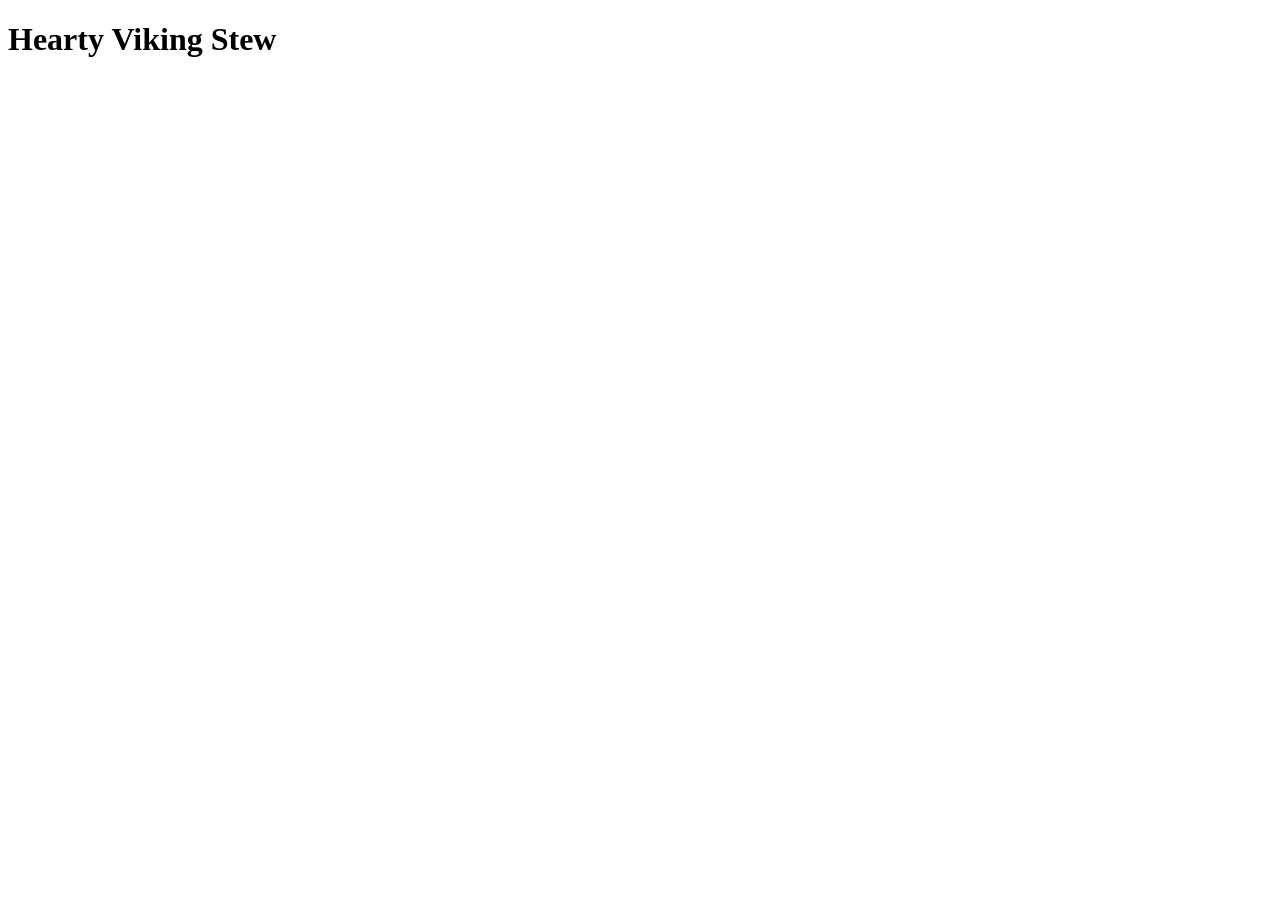
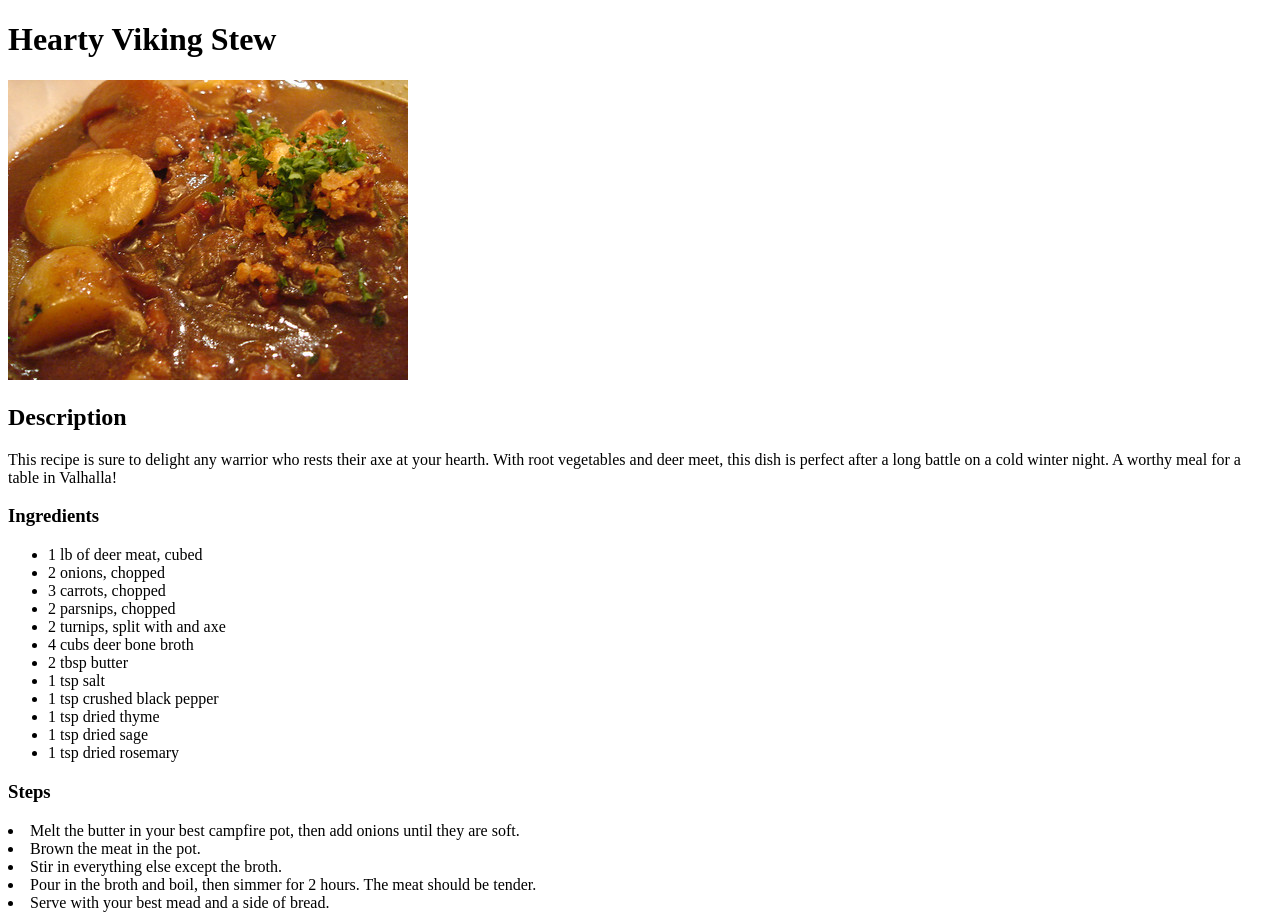
Before and after one commit to j-da3mon/odin-recipes, a plain HTML site: page recipes/viking-stew.html in a window 1280 px wide. Before the commit the page ends 800 px from the top, so only its background shows below. Drawn offline with Linux system fonts and the light colour scheme.

Commit message:
add img directory and update viking stew recipe

```diff
--- a/recipes/viking-stew.html
+++ b/recipes/viking-stew.html
@@ -8,6 +8,32 @@
 
 <body>
     <h1>Hearty Viking Stew</h1>
+    <img src="../img/stew.jpg" alt="close up image of hearty viking stew" height="300" width="400">
+    <h2>Description</h2>
+        <p>This recipe is sure to delight any warrior who rests their axe at your hearth. With root vegetables and deer meet, this dish is perfect after a long battle on a cold winter night. A worthy meal for a table in Valhalla!</p>
+    <h3>Ingredients</h3>
+        <ul>
+            <li>1 lb of deer meat, cubed</li>
+            <li>2 onions, chopped</li>
+            <li>3 carrots, chopped</li>
+            <li>2 parsnips, chopped</li>
+            <li>2 turnips, split with and axe</li>
+            <li>4 cubs deer bone broth</li>
+            <li>2 tbsp butter</li>
+            <li>1 tsp salt</li>
+            <li>1 tsp crushed black pepper</li>
+            <li>1 tsp dried thyme</li>
+            <li>1 tsp dried sage</li>
+            <li>1 tsp dried rosemary</li>
+        </ul>
+    <h3>Steps</h3>
+        <or>
+            <li>Melt the butter in your best campfire pot, then add onions until they are soft.</li>
+            <li>Brown the meat in the pot.</li>
+            <li>Stir in everything else except the broth.</li>
+            <li>Pour in the broth and boil, then simmer for 2 hours. The meat should be tender.</li>
+            <li>Serve with your best mead and a side of bread.</li>
+        </or>
 </body>
 
 </html>
```
Also changed, not shown: img/stew.jpg (added).
